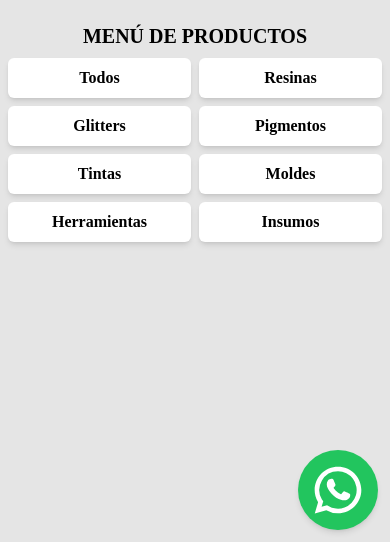
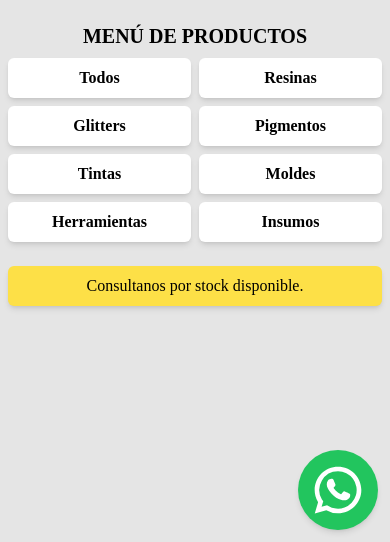
Before and after one commit to NicMotta/fenix-catalogo, an Astro site: page / in a window 390 px wide. Both pictures are taken after a click on the button "Moldes". Shown: the part 302-844 px from the top of the page. Built offline with nearby package versions, Linux system fonts and the light colour scheme; Astro itself is replaced by a stand-in of ours.

Commit message:
added mancheta

```diff
--- a/src/components/Card.tsx
+++ b/src/components/Card.tsx
@@ -16,7 +16,7 @@ export default function Card ({ title, description, medida, price, priceEf, colo
     <div className="rounded-md p-3 max-h-42 shadow-md bg-white">
       <div className="flex flex-col md:flex-row gap-3 items-center">
         <img
-          className="w-full h-40 md:h-full md:w-40 rounded-lg object-cover"
+          className="w-full h-96 md:h-full md:w-40 rounded-lg object-cover"
           alt=""
           src={image}
         />
--- /dev/null
+++ b/src/components/Mancheta.tsx
@@ -0,0 +1,8 @@
+export default function Mancheta () {
+
+  return (
+    <div className="w-full h-full flex justify-center items-center bg-yellow-300 p-2 rounded-md shadow-md">
+      <p className="text-black">Consultanos por stock disponible.</p>
+    </div>
+  )
+}
--- a/src/components/Products.tsx
+++ b/src/components/Products.tsx
@@ -2,6 +2,7 @@ import { useState, useEffect } from 'react'
 import { useStore } from '@nanostores/react'
 import { $filter } from '../store'
 import Card from './Card'
+import Mancheta from './Mancheta'
 import STOCK from '../constants/stock.json'
 
 export default function Products () {
@@ -15,8 +16,9 @@ export default function Products () {
   return (
     <div>
       <ul className="grid grid-cols-1 gap-6">
-      {
-        productList.map((product) => (
+        {
+        productList.length <= 0 ? <Mancheta />
+        : productList.map((product) => (
           <Card
             key={product.id}
             title={product.name}
```
